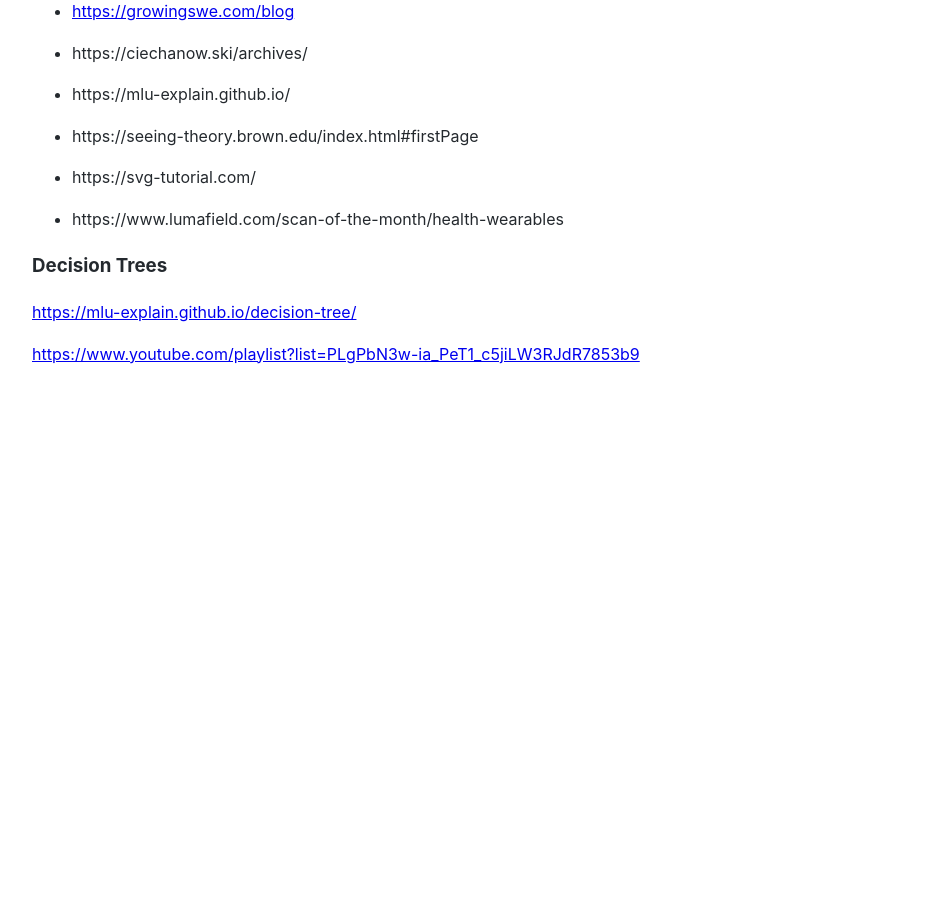
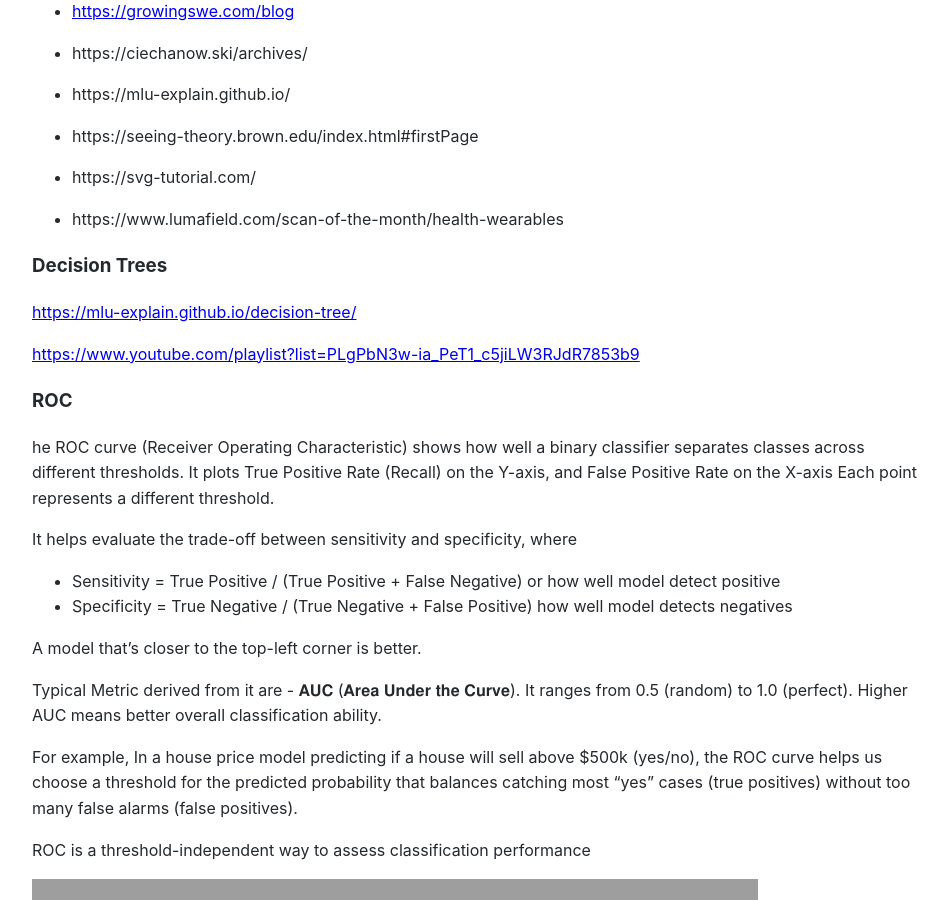
Before and after one commit to Michael-Lubinsky/michael-lubinsky.github.com, a Jekyll site: the page built from ml/classical_ml.md, in a window 1280 px wide and 900 px high, scrolled down 1486 px. Shown: the whole window, without its empty margins (158-1106 px from the left). Built offline with Jekyll 4.4.1, drawn with Linux system fonts in a browser that asks for light colours; our own code applies the rules of GitHub Pages for plain Markdown files; before the commit the page ends 1889 px from its top, so only the background shows below that; grey boxes are pictures that could not be loaded.

Commit message:
Update classical_ml.md

```diff
--- a/ml/classical_ml.md
+++ b/ml/classical_ml.md
@@ -87,3 +87,24 @@
 <https://mlu-explain.github.io/decision-tree/>
 
 <https://www.youtube.com/playlist?list=PLgPbN3w-ia_PeT1_c5jiLW3RJdR7853b9>
+
+### ROC
+
+he ROC curve (Receiver Operating Characteristic) shows how well a binary classifier separates classes across different thresholds. It plots True Positive Rate (Recall) on the Y-axis, and False Positive Rate on the X-axis Each point represents a different threshold.
+
+It helps evaluate the trade-off between sensitivity and specificity, where
+- Sensitivity = True Positive / (True Positive + False Negative) or how well model detect positive
+- Specificity = True Negative / (True Negative + False Positive) how well model detects negatives
+
+A model that’s closer to the top-left corner is better.
+
+Typical Metric derived from it are - 𝐀𝐔𝐂 (𝐀𝐫𝐞𝐚 𝐔𝐧𝐝𝐞𝐫 𝐭𝐡𝐞 𝐂𝐮𝐫𝐯𝐞).
+It ranges from 0.5 (random) to 1.0 (perfect). Higher AUC means better overall classification ability.
+
+For example,
+In a house price model predicting if a house will sell above $500k (yes/no), the ROC curve helps us choose a threshold for the predicted probability that balances catching most “yes” cases (true positives) without too many false alarms (false positives).
+
+
+ROC is a threshold-independent way to assess classification performance
+
+<img width="726" height="576" alt="image" src="https://github.com/user-attachments/assets/171c55f1-ad58-4d2f-95ee-487c5a546d94" />
```
